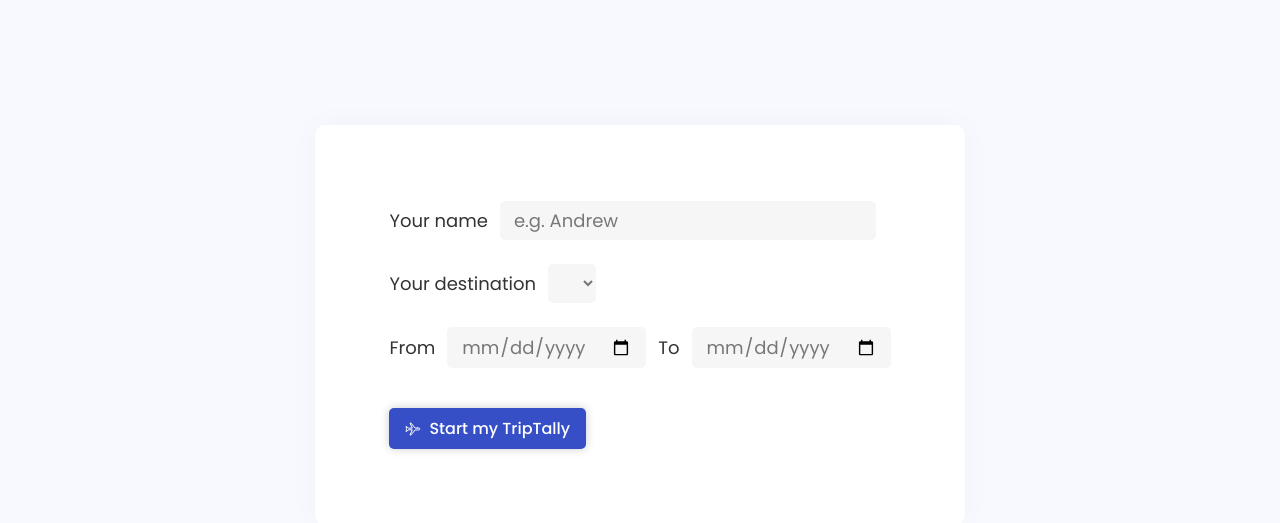
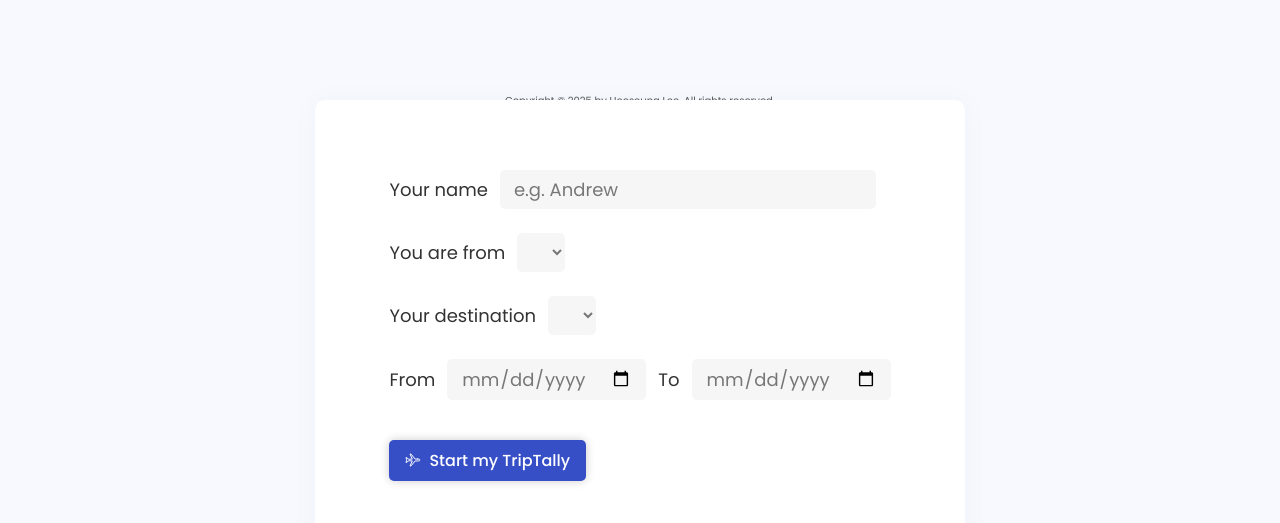
Before and after one commit to llamaHs/TripTally, a plain HTML site: page index.html in a window 1280 px wide. Shown: the part 75-598 px from the top of the page. Drawn offline with nearby package versions, Linux system fonts and the light colour scheme.

Commit message:
Add nationality select on log-in form

```diff
--- a/css/style.css
+++ b/css/style.css
@@ -39,7 +39,7 @@
   transform: translate(-50%, -50%);
 
   width: 65rem;
-  height: 40rem;
+  height: 45rem;
   background-color: #fff;
   box-shadow: 0 0 3rem rgba(0, 0, 0, 0.03);
   border-radius: 1rem;
@@ -60,6 +60,7 @@
 }
 
 .log-in-form .name,
+.log-in-form .nationality,
 .log-in-form .destination,
 .log-in-form .date {
   display: flex;
--- a/index.html
+++ b/index.html
@@ -27,7 +27,7 @@
       src="https://unpkg.com/ionicons@7.1.0/dist/ionicons/ionicons.js"
     ></script>
 
-    <script defer src="script.js"></script>
+    <script defer type="module" src="script.js"></script>
   </head>
 
   <body>
@@ -63,6 +63,11 @@
                 placeholder="e.g. Andrew"
                 required
               />
+            </div>
+
+            <div class="nationality">
+              <label for="country-from">You are from</label>
+              <select id="country-from" required></select>
             </div>
 
             <div class="destination">
@@ -260,7 +265,7 @@
       </section>
     </main>
 
-    <footer class="footer hidden">
+    <footer class="footer">
       <p class="copyright">
         Copyright &copy; <span class="year">2025</span> by Heeseung Lee. All
         rights reserved.
```
Also changed, not shown: script.js (added).
